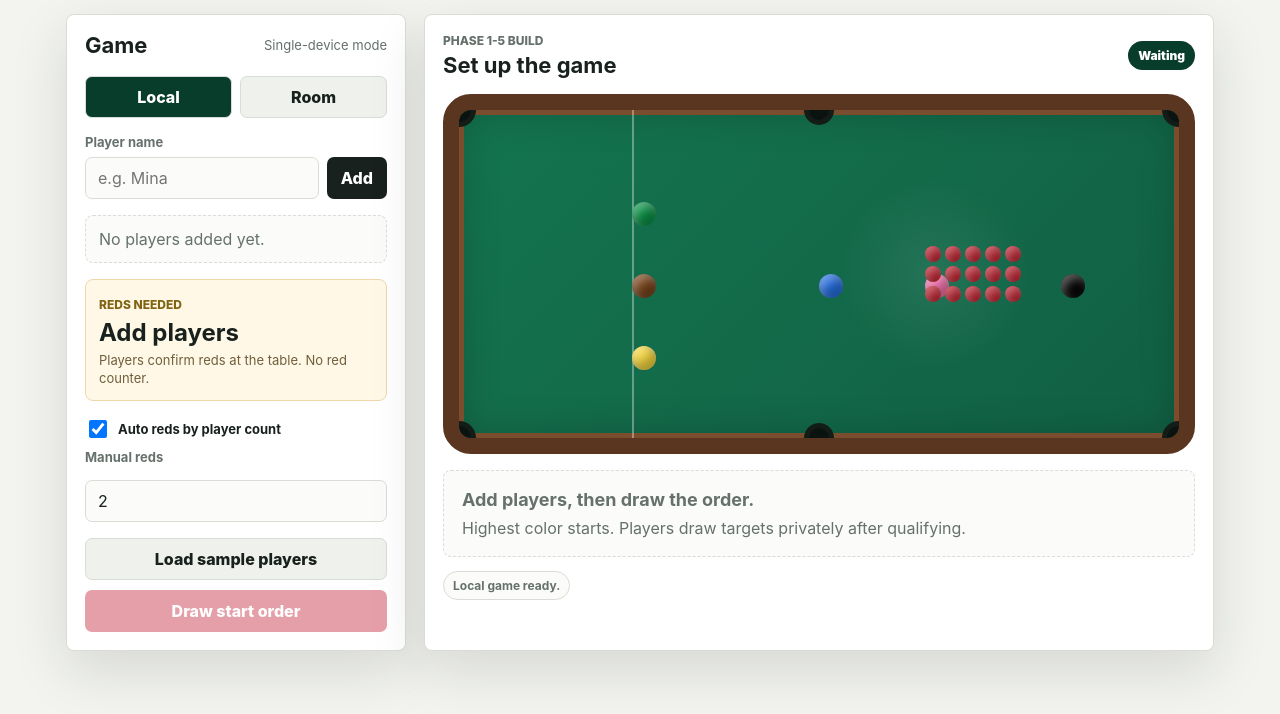
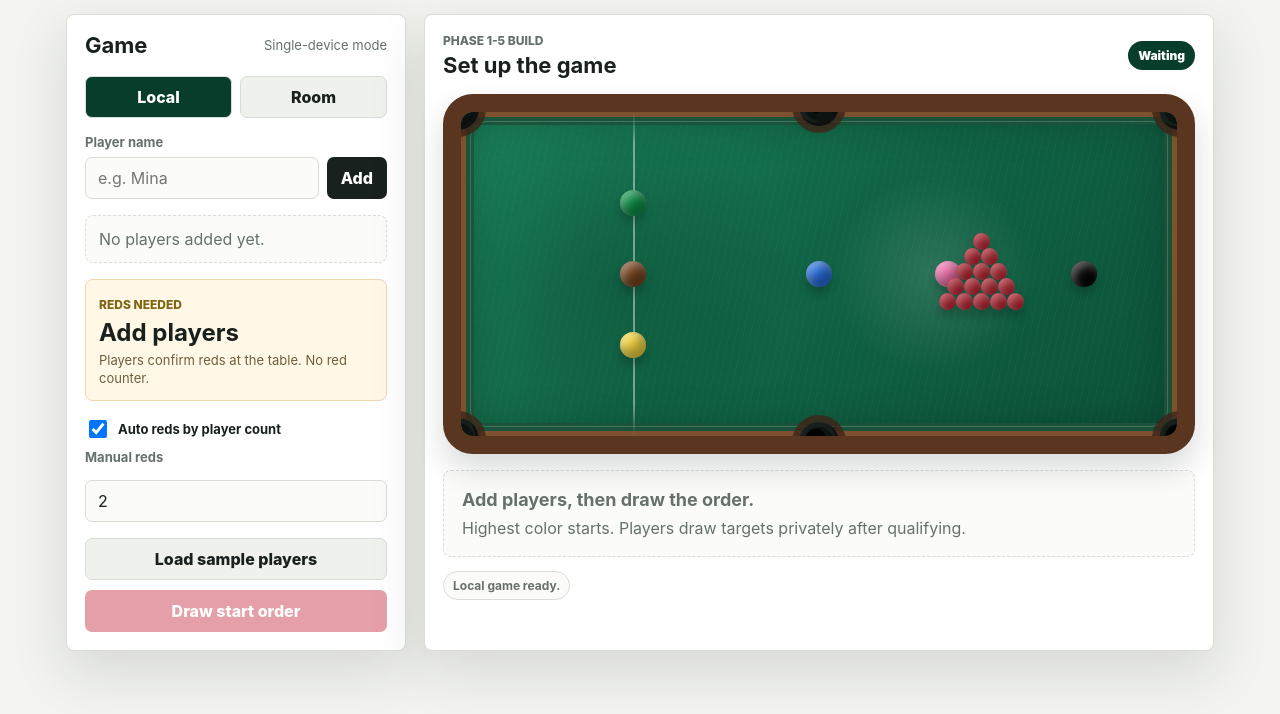
Before and after one commit to parthipanchandrasekeran/SnookerShuffle, a website: page index.html in a window 1280 px wide. Shown: the part 84-798 px from the top of the page. Drawn offline with Linux system fonts and the light colour scheme.

Commit message:
Polish table rendering

```diff
--- a/index.html
+++ b/index.html
@@ -98,9 +98,21 @@
             <div class="spot green"></div>
             <div class="spot yellow"></div>
             <div class="red-pack">
-              <span></span><span></span><span></span><span></span><span></span>
-              <span></span><span></span><span></span><span></span><span></span>
-              <span></span><span></span><span></span><span></span><span></span>
+              <span style="--r: 0; --c: 2;"></span>
+              <span style="--r: 1; --c: 1.5;"></span>
+              <span style="--r: 1; --c: 2.5;"></span>
+              <span style="--r: 2; --c: 1;"></span>
+              <span style="--r: 2; --c: 2;"></span>
+              <span style="--r: 2; --c: 3;"></span>
+              <span style="--r: 3; --c: .5;"></span>
+              <span style="--r: 3; --c: 1.5;"></span>
+              <span style="--r: 3; --c: 2.5;"></span>
+              <span style="--r: 3; --c: 3.5;"></span>
+              <span style="--r: 4; --c: 0;"></span>
+              <span style="--r: 4; --c: 1;"></span>
+              <span style="--r: 4; --c: 2;"></span>
+              <span style="--r: 4; --c: 3;"></span>
+              <span style="--r: 4; --c: 4;"></span>
             </div>
           </div>
 
--- a/styles.css
+++ b/styles.css
@@ -368,57 +368,83 @@ button:disabled {
   position: relative;
   height: clamp(220px, 34vw, 360px);
   overflow: hidden;
-  border: 16px solid var(--rail);
-  border-radius: 28px;
+  border: 18px solid #5a3520;
+  border-radius: 30px;
   background:
-    radial-gradient(circle at 66% 50%, rgba(255, 255, 255, 0.08), transparent 19%),
-    linear-gradient(135deg, #14744f, var(--felt));
-  box-shadow: inset 0 0 0 5px #7b4d2f, inset 0 0 40px rgba(0, 0, 0, 0.22);
+    radial-gradient(circle at 66% 50%, rgba(255, 255, 255, 0.12), transparent 20%),
+    radial-gradient(circle at 22% 52%, rgba(0, 0, 0, 0.14), transparent 30%),
+    repeating-linear-gradient(102deg, rgba(255, 255, 255, 0.022) 0 1px, transparent 1px 7px),
+    repeating-linear-gradient(18deg, rgba(0, 0, 0, 0.022) 0 1px, transparent 1px 9px),
+    linear-gradient(135deg, #1a8059 0%, #106445 48%, #0c5138 100%);
+  background-clip: padding-box;
+  box-shadow:
+    inset 0 0 0 5px #7e5230,
+    inset 0 0 0 13px rgba(27, 83, 58, 0.9),
+    inset 0 0 48px rgba(0, 0, 0, 0.32),
+    0 15px 30px rgba(24, 33, 29, 0.16);
+}
+
+.snooker-table::before {
+  content: none;
+}
+
+.snooker-table::after {
+  content: "";
+  position: absolute;
+  inset: 9px;
+  z-index: 1;
+  border: 1px solid rgba(255, 255, 255, 0.18);
+  border-radius: 16px;
+  pointer-events: none;
 }
 
 .pocket {
   position: absolute;
-  z-index: 3;
-  width: 34px;
-  height: 34px;
+  z-index: 4;
+  width: 42px;
+  height: 42px;
   border-radius: 50%;
-  background: #0a130f;
-  box-shadow: inset 0 0 0 5px rgba(255, 255, 255, 0.04);
+  background:
+    radial-gradient(circle at 42% 42%, #020403 0 30%, #0a130f 31% 58%, #020403 59% 100%);
+  box-shadow:
+    inset 0 0 0 5px rgba(255, 255, 255, 0.05),
+    0 0 0 7px rgba(65, 35, 22, 0.78),
+    0 3px 10px rgba(0, 0, 0, 0.28);
 }
 
 .corner.top-left {
-  top: -17px;
-  left: -17px;
+  top: -24px;
+  left: -24px;
 }
 
 .corner.top-right {
-  top: -17px;
-  right: -17px;
+  top: -24px;
+  right: -24px;
 }
 
 .corner.bottom-left {
-  bottom: -17px;
-  left: -17px;
+  bottom: -24px;
+  left: -24px;
 }
 
 .corner.bottom-right {
-  right: -17px;
-  bottom: -17px;
+  right: -24px;
+  bottom: -24px;
 }
 
 .middle {
-  width: 30px;
-  height: 30px;
+  width: 40px;
+  height: 40px;
   left: 50%;
   transform: translateX(-50%);
 }
 
 .top-mid {
-  top: -15px;
+  top: -26px;
 }
 
 .bottom-mid {
-  bottom: -15px;
+  bottom: -26px;
 }
 
 .baulk-line {
@@ -427,30 +453,36 @@ button:disabled {
   bottom: 0;
   left: 24%;
   width: 2px;
-  background: rgba(255, 255, 255, 0.35);
+  z-index: 2;
+  background: linear-gradient(to bottom, transparent, rgba(255, 255, 255, 0.42) 10% 90%, transparent);
 }
 
 .spot,
 .red-pack span,
 .target-ball {
   border-radius: 50%;
-  box-shadow: inset -5px -7px 10px rgba(0, 0, 0, 0.28), inset 4px 5px 8px rgba(255, 255, 255, 0.34);
+  box-shadow:
+    inset -6px -8px 11px rgba(0, 0, 0, 0.36),
+    inset 4px 5px 9px rgba(255, 255, 255, 0.38),
+    0 7px 9px rgba(0, 0, 0, 0.2);
 }
 
 .spot {
   position: absolute;
-  width: 24px;
-  height: 24px;
+  z-index: 3;
+  width: 26px;
+  height: 26px;
+  transform: translate(-50%, -50%);
 }
 
 .spot.black {
-  right: 13%;
+  left: 87%;
   top: 50%;
   background: #080808;
 }
 
 .spot.pink {
-  right: 32%;
+  left: 68%;
   top: 50%;
   background: #eb6fa8;
 }
@@ -481,18 +513,23 @@ button:disabled {
 
 .red-pack {
   position: absolute;
-  right: 22%;
+  z-index: 3;
+  right: 21%;
   top: 50%;
-  display: grid;
-  grid-template-columns: repeat(5, 16px);
-  gap: 4px;
+  width: 88px;
+  height: 82px;
   transform: translateY(-50%);
 }
 
 .red-pack span {
-  width: 16px;
-  height: 16px;
-  background: #c92231;
+  position: absolute;
+  left: calc(var(--c) * 17px);
+  top: calc(var(--r) * 15px);
+  width: 17px;
+  height: 17px;
+  background:
+    radial-gradient(circle at 33% 27%, rgba(255, 255, 255, 0.34), transparent 0 24%),
+    #c92231;
 }
 
 .game-grid {
```
